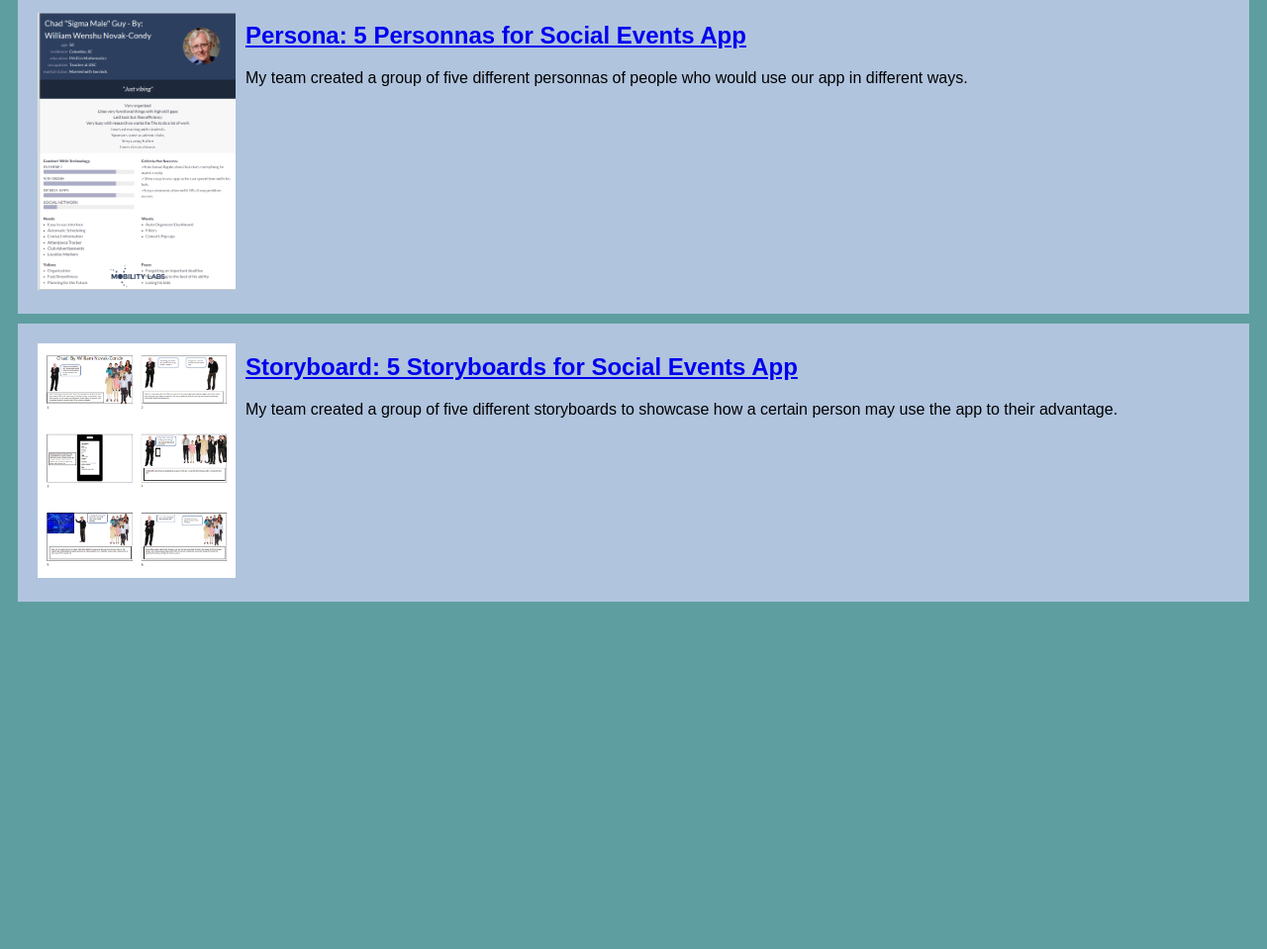
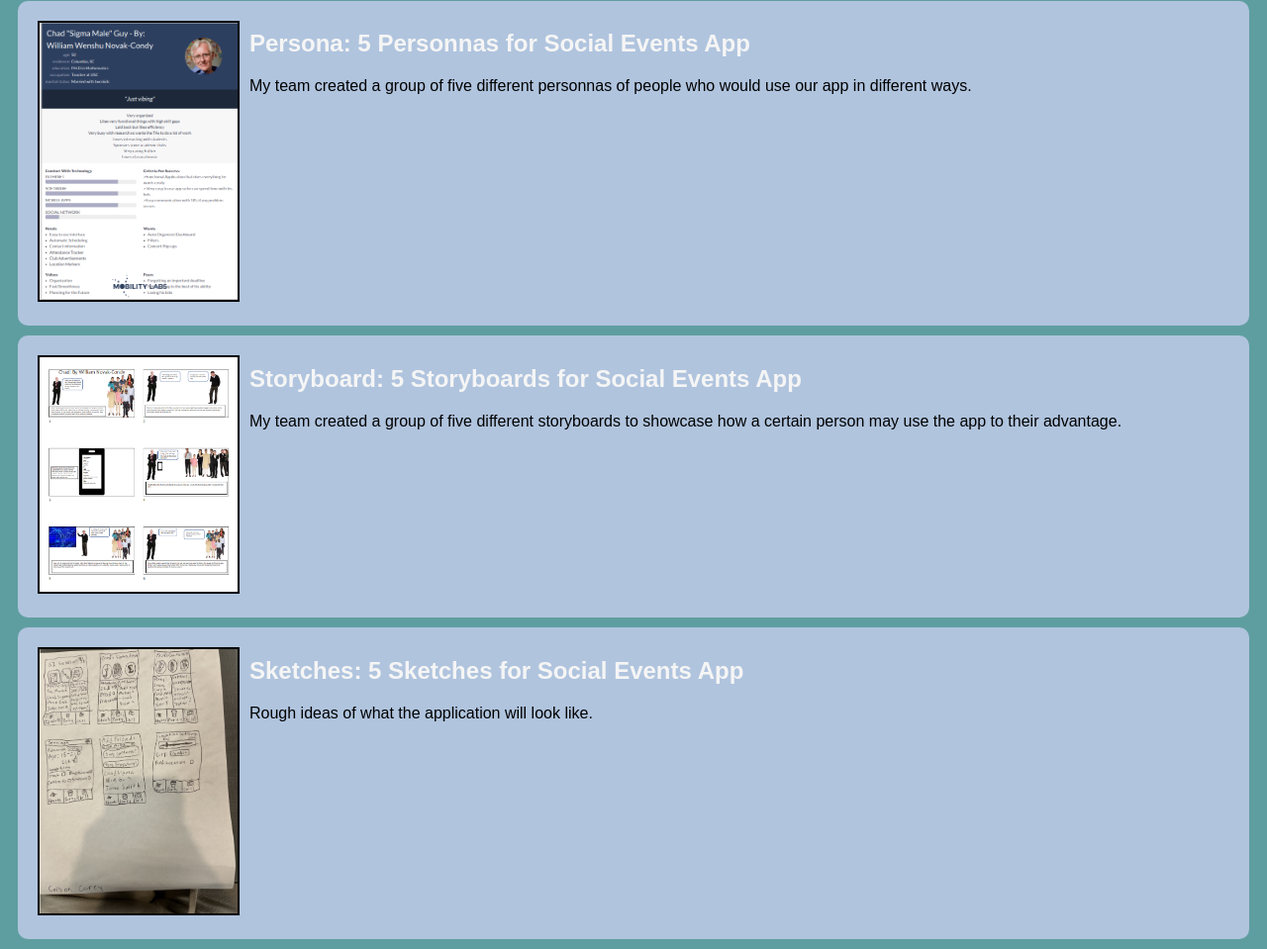
Before and after one commit to novakwenshu/novakwenshu.github.io, a plain HTML site: page index.html in a window 1280 px wide. Shown: the part 477-1436 px from the top of the page at 99% size. Before the commit the page ends 1095 px from the top, so only its background shows below. Drawn offline with Linux system fonts and the light colour scheme.

Commit message:
Add files via upload

```diff
--- a/index.html
+++ b/index.html
@@ -55,5 +55,16 @@
         </p>
         </section>
     </section>
+
+     <!-- Sketching Assignment-->
+<section class = "assignment">
+    <a href= "files/TeamSketches.pdf"><img src="Images/TeamSketch.png"></a>
+    <section class= "ass-details">
+        <a href= "files/TeamSketches.pdf"><h2>Sketches: 5 Sketches for Social Events App</h2></a>
+        <p>
+        Rough ideas of what the application will look like.
+        </p>
+        </section>
+    </section>
  </body>
 </html>
--- a/styles.css
+++ b/styles.css
@@ -9,14 +9,32 @@ body {
     padding:10px;
     margin:10px;
     background:lightsteelblue;
+    border-radius: 10px;
 }
 
 .assignment img {
     width:200px;
-    padding:10px;
+    margin: 10px;
+    border: 2px solid black;
+}
+
+.assignment img:hover {
+    border: 2px solid lightslategrey;
 }
 
 h1 {
     color:azure;
     text-align: center;
 }
+
+h1:hover {
+    color: whitesmoke;
+}
+
+a {
+    text-decoration: none;
+    color:whitesmoke;
+}
+a:hover {
+    color:lightslategrey;
+}
```
Also changed, not shown: Images/TeamSketch.png (added), 1 other file.
